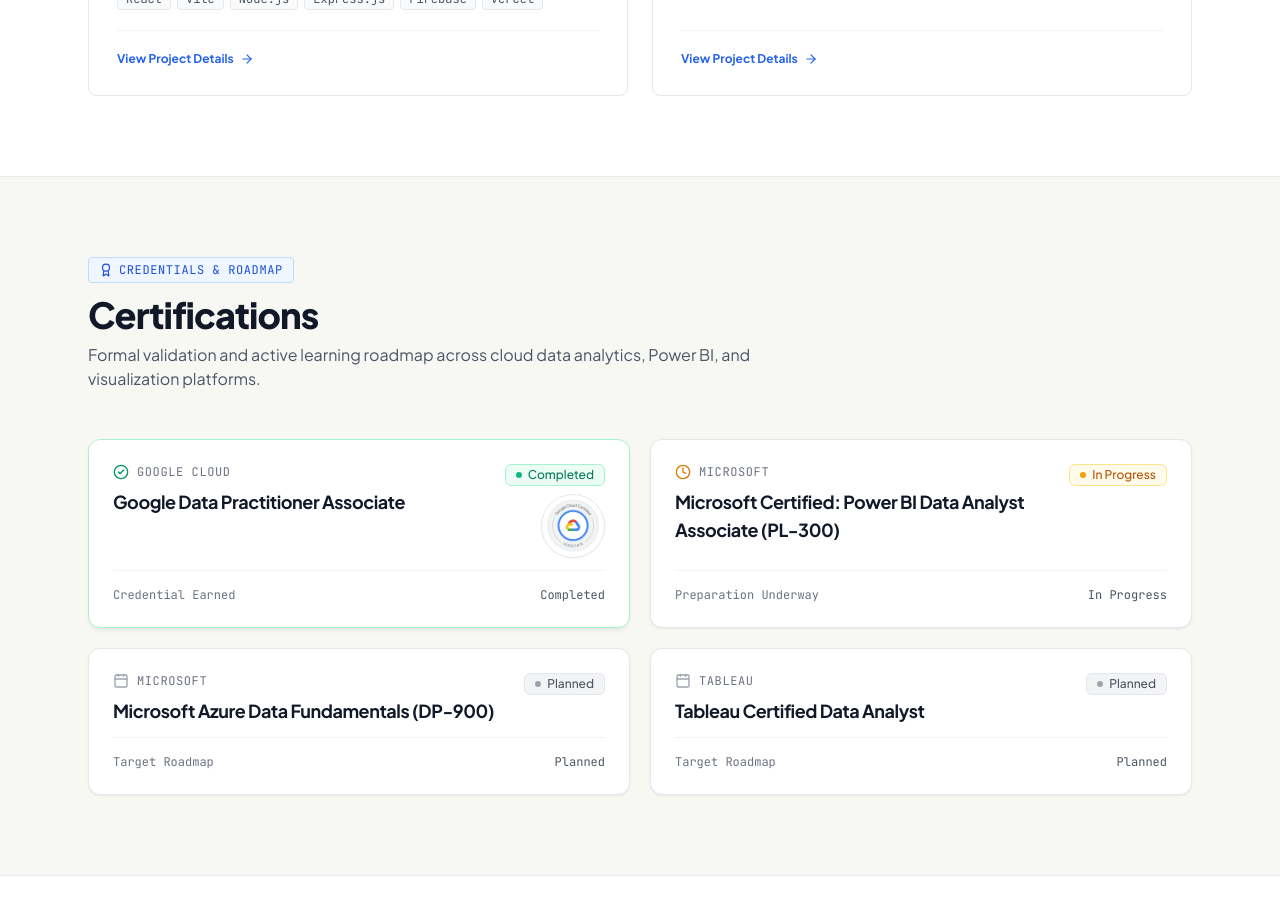
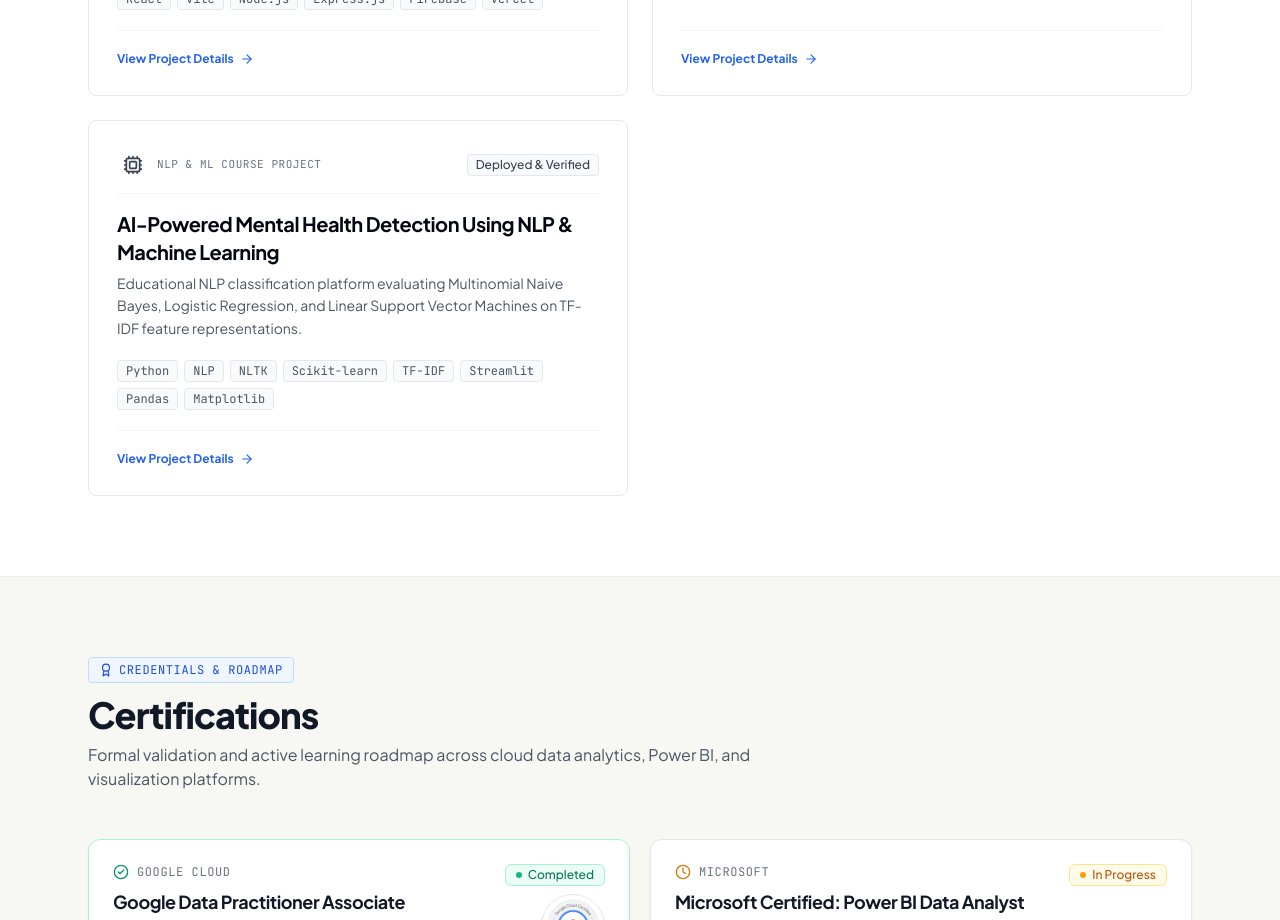
Before and after one commit to shubh201203/portfolio, a React (Vite) app: page / in a window 1280 px wide. Shown: the part 5540-6460 px from the top of the page. Built offline with nearby package versions, Linux system fonts and the light colour scheme.

Commit message:
feat: add AI Mental Health project to portfolio

```diff
--- a/src/App.jsx
+++ b/src/App.jsx
@@ -28,7 +28,8 @@
         hash === 'product-analytics' ||
         hash === 'disaster-reporting' ||
         hash === 'wardrobewhiz' ||
-        hash === 'emotion-music'
+        hash === 'emotion-music' ||
+        hash === 'mental-health-detection'
       ) {
         setActiveCaseStudy(hash);
       }
@@ -79,7 +80,7 @@
       {activeCaseStudy === 'disaster-reporting' && (
         <DisasterReportingModal onClose={handleCloseCaseStudy} />
       )}
-      {(activeCaseStudy === 'wardrobewhiz' || activeCaseStudy === 'emotion-music') && (
+      {(activeCaseStudy === 'wardrobewhiz' || activeCaseStudy === 'emotion-music' || activeCaseStudy === 'mental-health-detection') && (
         <SecondaryProjectModal projectId={activeCaseStudy} onClose={handleCloseCaseStudy} />
       )}
     </div>
--- a/src/components/case-studies/SecondaryProjectModal.jsx
+++ b/src/components/case-studies/SecondaryProjectModal.jsx
@@ -76,11 +76,35 @@
         </div>
 
         {/* Project Specific Sections */}
-        {project.id === 'wardrobewhiz' && (
+        {(project.id === 'wardrobewhiz' || project.id === 'mental-health-detection') && (
           <div className="space-y-6">
             <section className="bg-white border border-gray-200 rounded-xl p-6 sm:p-8 shadow-card space-y-4">
-              <h2 className="text-lg font-bold text-gray-900 border-b border-gray-100 pb-3">
-                Platform Architecture & Core Concepts
+              <h2 className="text-lg font-bold text-gray-900 border-b border-gray-100 pb-3 flex items-center justify-between">
+                <span>Platform Architecture & Core Concepts</span>
+                {project.links && (
+                  <div className="flex items-center gap-3">
+                    {project.links.live && (
+                      <a
+                        href={project.links.live}
+                        target="_blank"
+                        rel="noreferrer"
+                        className="text-xs font-mono font-bold text-blue-600 hover:text-blue-800 underline"
+                      >
+                        Live App ↗
+                      </a>
+                    )}
+                    {project.links.github && (
+                      <a
+                        href={project.links.github}
+                        target="_blank"
+                        rel="noreferrer"
+                        className="text-xs font-mono font-bold text-gray-700 hover:text-gray-950 underline"
+                      >
+                        GitHub ↗
+                      </a>
+                    )}
+                  </div>
+                )}
               </h2>
               <div className="grid grid-cols-1 sm:grid-cols-2 gap-3 pt-2 text-xs sm:text-sm">
                 {project.concepts.map((concept) => (
--- a/src/components/projects/ProjectsSection.jsx
+++ b/src/components/projects/ProjectsSection.jsx
@@ -10,7 +10,7 @@
   const productAnalytics = projects.find((p) => p.id === 'product-analytics');
   const disasterReporting = projects.find((p) => p.id === 'disaster-reporting');
   const additionalProjects = projects.filter(
-    (p) => p.id === 'wardrobewhiz' || p.id === 'emotion-music'
+    (p) => p.id === 'wardrobewhiz' || p.id === 'emotion-music' || p.id === 'mental-health-detection'
   );
 
   return (
--- a/src/data/portfolioData.js
+++ b/src/data/portfolioData.js
@@ -518,6 +518,39 @@
         "React Interface"
       ],
       historicalDetail: "Initially used DeepFace and later moved toward a pixel-analysis approach."
+    },
+    {
+      id: "mental-health-detection",
+      title: "AI-Powered Mental Health Detection Using NLP & Machine Learning",
+      shortTitle: "Mental Health NLP",
+      role: "NLP & ML Course Project",
+      priority: 6,
+      isFlagship: false,
+      status: "Deployed & Verified",
+      tagline: "Educational NLP classification platform evaluating Multinomial Naive Bayes, Logistic Regression, and Linear Support Vector Machines on TF-IDF feature representations.",
+      links: {
+        live: "https://mental-health-ai-app-ldakmvakivnws7llfcaajf.streamlit.app/",
+        github: "https://github.com/shubh201203/mental-health-ai-app"
+      },
+      techStack: [
+        "Python",
+        "NLP",
+        "NLTK",
+        "Scikit-learn",
+        "TF-IDF",
+        "Streamlit",
+        "Pandas",
+        "Matplotlib"
+      ],
+      concepts: [
+        "NLTK Tokenization & WordNet Lemmatization",
+        "15,000-Feature Unigram + Bigram TF-IDF Representation",
+        "Tri-Model Benchmark (Naive Bayes: 89.59%, Logistic Regression: 93.53%, Linear SVC: 94.03%)",
+        "Dual-Mode Input (Single Reflection vs. Multi-Post Social Timeline Simulation)",
+        "XSS-Sanitized Real-Time Emotional Keyword Highlighting",
+        "Automated Unittest Suite (8 Tests: Inference, Probability Calibration & Fallback Cues)",
+        "Full Streamlit Cloud Production Deployment with Integrated Crisis Resources"
+      ]
     }
   ]
 };
```
